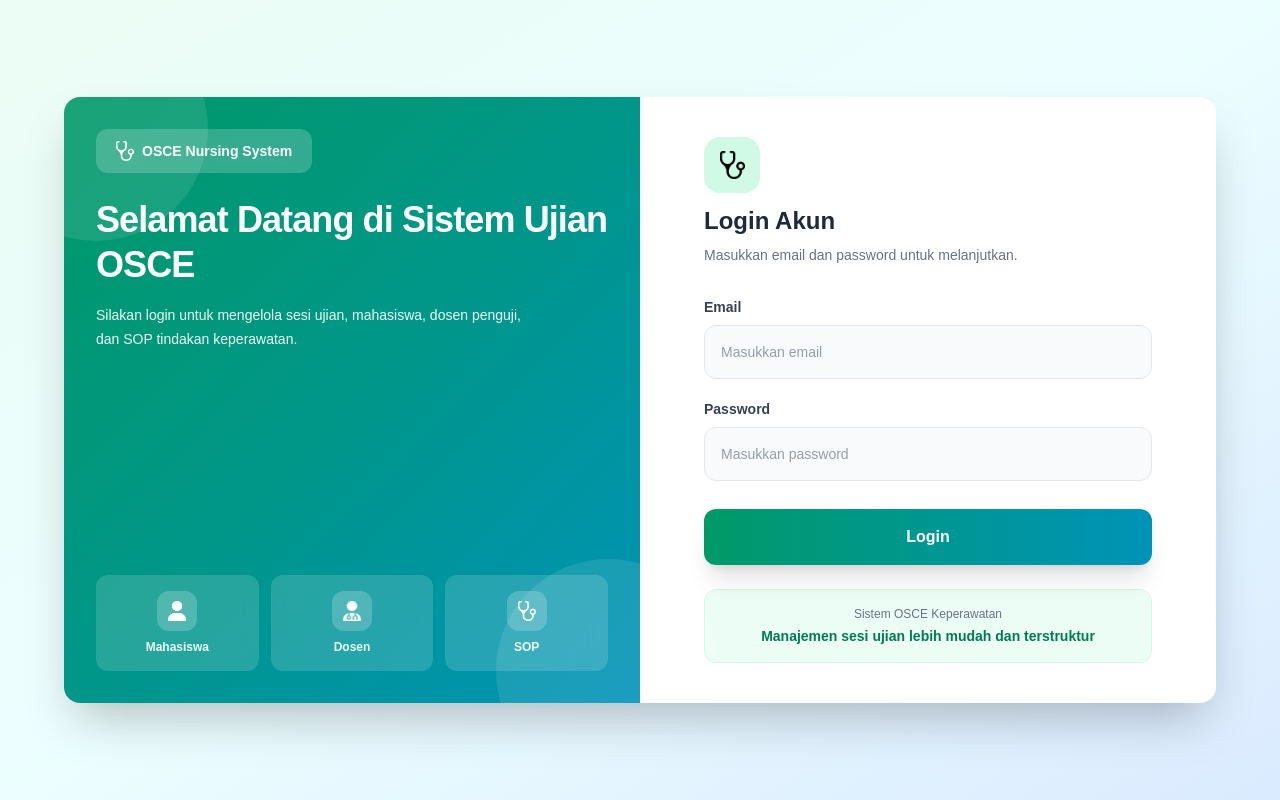
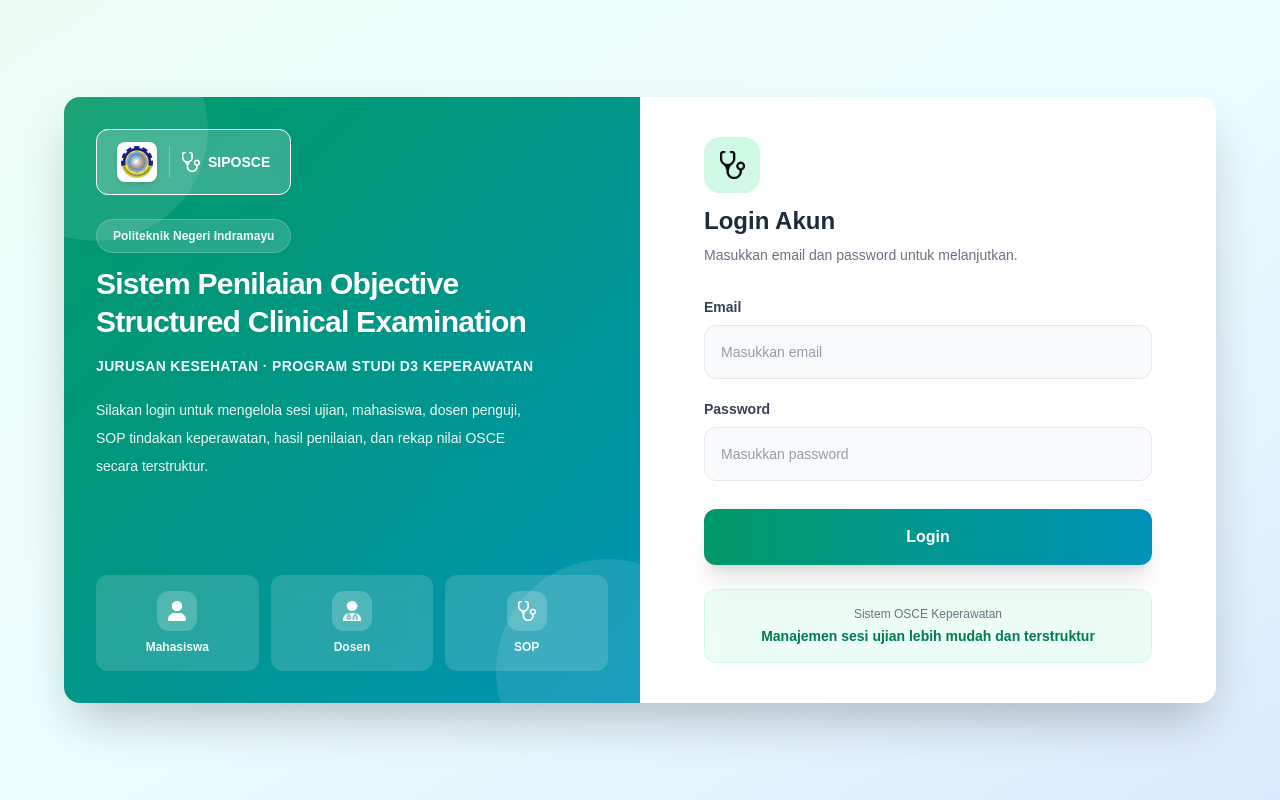
Before and after one commit to IrgiNM/Project_OSCE_fe, a Next.js app: page / in a window 1280 px wide. Built offline with nearby package versions, Linux system fonts and the light colour scheme.

Commit message:
push sudah selesai semua

```diff
--- a/app/admin/page.tsx
+++ b/app/admin/page.tsx
@@ -62,11 +62,11 @@ const Page = () => {
         const sopResponses = await Promise.all(
             SOPToken.map((nama_sop) => getListSopByName(nama_sop))
         );
-        console.error("SOPToken =", SOPToken);
-        console.error("sopResponses =", sopResponses);
+        // console.error("SOPToken =", SOPToken);
+        // console.error("sopResponses =", sopResponses);
 
         sopResponses.forEach((res, index) => {
-            console.error(`SOP Response ${index}:`, res.data);
+            // console.error(`SOP Response ${index}:`, res.data);
         });
 
         const sopIds = sopResponses
@@ -75,7 +75,7 @@ const Page = () => {
             res.data.map((soal: any) => soal.id)
         );
 
-        console.error("sopIds =", sopIds);
+        // console.error("sopIds =", sopIds);
 
         // 2. ambil test id berdasarkan sesi
         const testRes = await getTestById(Number(sesiToken));
@@ -100,10 +100,10 @@ const Page = () => {
           }
         }
 
-        console.error("Detail SOP created successfully");
+        // console.error("Detail SOP created successfully");
 
       } catch (error) {
-        console.error("Error create detail SOP:", error);
+        // console.error("Error create detail SOP:", error);
       }
     };
 
@@ -133,7 +133,7 @@ const Page = () => {
         const idDosen = Number(localStorage.getItem("id_dosen"));
 
         if (!idDosen) {
-          alert("ID dosen tidak ditemukan. Silakan login ulang.");
+          // alert("ID dosen tidak ditemukan. Silakan login ulang.");
           return;
         }
 
@@ -168,7 +168,7 @@ const Page = () => {
 
         router.push("/admin/testPage");
       } catch (error) {
-        console.error("Error uploading test:", error);
+        // console.error("Error uploading test:", error);
       } finally {
         setIsLoading(false);
       }
--- a/app/admin/testPage/page.tsx
+++ b/app/admin/testPage/page.tsx
@@ -93,13 +93,13 @@ const Page = () => {
             try {
                 const response = await getDetailTestById(tesDipilih);
                 if(response.status === 200){
-                    // alert('Berhasil mengambil detail test')
+                    // // alert('Berhasil mengambil detail test')
                     setDetailTestData(response.data)
                     const ids = response.data.map((item: any) => item.soal_sop);
                     setDetailTestIds(ids);
                 }
             } catch (error) {
-                console.error('Error fetching siswa:', error)
+                // console.error('Error fetching siswa:', error)
             }
         }
         fetch()
@@ -137,10 +137,10 @@ const Page = () => {
           setDetailSoalData(allData);
 
           if (successIds.length > 0) {
-            alert(`Berhasil mengambil detail SOP dengan id: ${successIds.join(", ")}`);
+            // alert(`Berhasil mengambil detail SOP dengan id: ${successIds.join(", ")}`);
           }
         } catch (error) {
-          console.error("Error fetching detail SOP:", error);
+          // console.error("Error fetching detail SOP:", error);
         }
       };
 
@@ -155,12 +155,12 @@ const Page = () => {
 
     const handleUpdateTest = async () => {
         if (tesDipilih === 0) {
-          alert("Pilih SOP terlebih dahulu");
+          // alert("Pilih SOP terlebih dahulu");
           return;
         }
 
         if (detailTestData.length === 0) {
-          alert("Data detail test masih kosong");
+          // alert("Data detail test masih kosong");
           return;
         }
 
@@ -182,12 +182,12 @@ const Page = () => {
           });
 
           if (res.status === 200) {
-            // alert("Update test berhasil");
+            // // alert("Update test berhasil");
             router.push("/admin");
           }
         } catch (error) {
-          console.error("Error update test:", error);
-          alert("Gagal update test");
+          // console.error("Error update test:", error);
+          // alert("Gagal update test");
         } finally {
           setIsLoading(false);
         }
@@ -202,11 +202,11 @@ const Page = () => {
                 nilai: nilai
             });
             if(response.status === 200){
-                // alert('Berhasil update detail test')
+                // // alert('Berhasil update detail test')
                 // router.refresh()
             }
         } catch (error) {
-            console.error('Error updateing siswa:', error)
+            // console.error('Error updateing siswa:', error)
         }
     }
 
--- a/app/page.tsx
+++ b/app/page.tsx
@@ -23,7 +23,7 @@ export default function Home() {
 
   const handleLogin = async () => {
     if (!email || !password) {
-      alert("Email dan password wajib diisi!");
+      // alert("Email dan password wajib diisi!");
       return;
     }
 
@@ -43,7 +43,7 @@ export default function Home() {
 
         setToken(res.data.token);
 
-        // alert("Login berhasil!");
+        // // alert("Login berhasil!");
 
         if (res.data.user.is_staff === true) {
           router.push("/admin");
@@ -54,11 +54,11 @@ export default function Home() {
     } catch (error: any) {
       console.log(error.response?.data);
 
-      alert(
-        error.response?.data?.message ||
-          error.response?.data?.detail ||
-          "Terjadi kesalahan"
-      );
+      // // alert(
+      //   error.response?.data?.message ||
+      //     error.response?.data?.detail ||
+      //     "Terjadi kesalahan"
+      // );
     } finally {
       setIsLoading(false);
     }
@@ -72,19 +72,42 @@ export default function Home() {
           {/* LEFT SIDE */}
           <div className="relative hidden min-h-[560px] flex-col justify-between bg-gradient-to-br from-emerald-600 via-teal-600 to-cyan-600 p-8 text-white md:flex">
             <div>
-              <div className="mb-6 inline-flex items-center gap-2 rounded-xl bg-white/20 px-5 py-3 text-sm font-semibold backdrop-blur">
-                <Image src="/doctor.png" alt="Logo" width={18} height={18} />
-                <span>OSCE Nursing System</span>
+              <div className="mb-6 inline-flex items-center gap-3 rounded-xl bg-white/20 px-5 py-3 text-sm font-semibold backdrop-blur border-[.5px] border-white">
+                <div className="flex h-10 w-10 items-center justify-center rounded-lg bg-white p-1 shadow-md">
+                  <Image
+                    src="/polindra-logo.png"
+                    alt="Logo Kampus"
+                    width={32}
+                    height={32}
+                    className="object-contain"
+                  />
+                </div>
+                <div className="h-8 w-[1px] bg-white/30" />
+                <div className="flex items-center gap-2">
+                  <Image src="/doctor.png" alt="Logo OSCE" width={18} height={18} />
+                  <span>SIPOSCE</span>
+                </div>
               </div>
 
-              <h1 className="text-4xl font-extrabold leading-tight tracking-tight">
-                Selamat Datang di Sistem Ujian OSCE
-              </h1>
+              <div className="max-w-xl">
+                <p className="mb-3 inline-flex rounded-full border border-white/20 bg-white/15 px-4 py-2 text-xs font-bold text-emerald-50 backdrop-blur">
+                  Politeknik Negeri Indramayu
+                </p>
 
-              <p className="mt-4 max-w-md text-sm leading-6 text-emerald-50">
-                Silakan login untuk mengelola sesi ujian, mahasiswa, dosen
-                penguji, dan SOP tindakan keperawatan.
-              </p>
+                <h1 className="text-3xl font-black leading-tight tracking-tight">
+                  Sistem Penilaian Objective Structured Clinical Examination
+                </h1>
+
+                <p className="mt-4 text-sm font-bold uppercase tracking-wide text-cyan-50">
+                  Jurusan Kesehatan · Program Studi D3 Keperawatan
+                </p>
+
+                <p className="mt-5 max-w-md text-sm leading-7 text-emerald-50">
+                  Silakan login untuk mengelola sesi ujian, mahasiswa, dosen
+                  penguji, SOP tindakan keperawatan, hasil penilaian, dan rekap
+                  nilai OSCE secara terstruktur.
+                </p>
+              </div>
             </div>
 
             <div className="grid grid-cols-3 gap-3">
--- a/app/user/page.tsx
+++ b/app/user/page.tsx
@@ -67,7 +67,7 @@ const Page = () => {
   }, [id])
 
   useEffect(()=>{
-    console.error('testUserList:', testUserList[0])
+    // console.error('testUserList:', testUserList[0])
   }, [testUserList])
 
   const handleLogout = () => {
--- a/lib/data/dataDosen.ts
+++ b/lib/data/dataDosen.ts
@@ -14,7 +14,7 @@ const dataDosen = () => {
                     setDosenList(response.data)
                 }
             } catch (error) {
-                console.error('Error fetching Dosen:', error)
+                // console.error('Error fetching Dosen:', error)
             }
         }
         fetchDosen()
@@ -22,7 +22,7 @@ const dataDosen = () => {
 
 
     useEffect(()=>{
-        console.error('DosenList:', dosenList)
+        // console.error('DosenList:', dosenList)
     }, [dosenList])
 
     return {dosenList}
--- a/lib/data/dataJenisSOP.ts
+++ b/lib/data/dataJenisSOP.ts
@@ -14,14 +14,14 @@ const dataJenisSOP = () => {
                     setJenisSOPList(response.data)
                 }
             } catch (error) {
-                console.error('Error fetching SoalSOP:', error)
+                // console.error('Error fetching SoalSOP:', error)
             }
         }
         fetchSoalSOP()
     }, [])
 
     // useEffect(()=>{
-    //     console.error('JenisSOPList:', JenisSOPList)
+    //     // console.error('JenisSOPList:', JenisSOPList)
     // }, [JenisSOPList])
 
     return {
--- a/lib/data/dataSOP.ts
+++ b/lib/data/dataSOP.ts
@@ -15,7 +15,7 @@ const dataSOP = () => {
                     setSoalSOPList(response.data)
                 }
             } catch (error) {
-                console.error('Error fetching SoalSOP:', error)
+                // console.error('Error fetching SoalSOP:', error)
             }
         }
         fetchSoalSOP()
@@ -30,7 +30,7 @@ const dataSOP = () => {
 
 
     useEffect(()=>{
-        console.error('SoalSOPList:', soalSOPList)
+        // console.error('SoalSOPList:', soalSOPList)
     }, [soalSOPList])
 
     return {
--- a/lib/data/dataSesiUjian.ts
+++ b/lib/data/dataSesiUjian.ts
@@ -14,7 +14,7 @@ const dataSesiUjian = () => {
                     setSesiList(response.data)
                 }
             } catch (error) {
-                console.error('Error fetching Sesi:', error)
+                // console.error('Error fetching Sesi:', error)
             }
         }
         fetchSesi()
@@ -22,7 +22,7 @@ const dataSesiUjian = () => {
 
 
     useEffect(()=>{
-        console.error('SesiList:', sesiList)
+        // console.error('SesiList:', sesiList)
     }, [sesiList])
 
     return {sesiList}
--- a/lib/data/dataSiswa.ts
+++ b/lib/data/dataSiswa.ts
@@ -14,7 +14,7 @@ const dataSiswa = () => {
                     setSiswaList(response.data)
                 }
             } catch (error) {
-                console.error('Error fetching siswa:', error)
+                // console.error('Error fetching siswa:', error)
             }
         }
         fetchSiswa()
@@ -22,7 +22,7 @@ const dataSiswa = () => {
 
 
     useEffect(()=>{
-        console.error('siswaList:', siswaList)
+        // console.error('siswaList:', siswaList)
     }, [siswaList])
 
     return {siswaList}
```
Also changed, not shown: app/admin/dashboard/page.tsx (+29 -16 lines), lib/data/dataTest.ts (+5 -5 lines), lib/function/token.ts (+4 -4 lines), public/polindra-logo.png (added).
